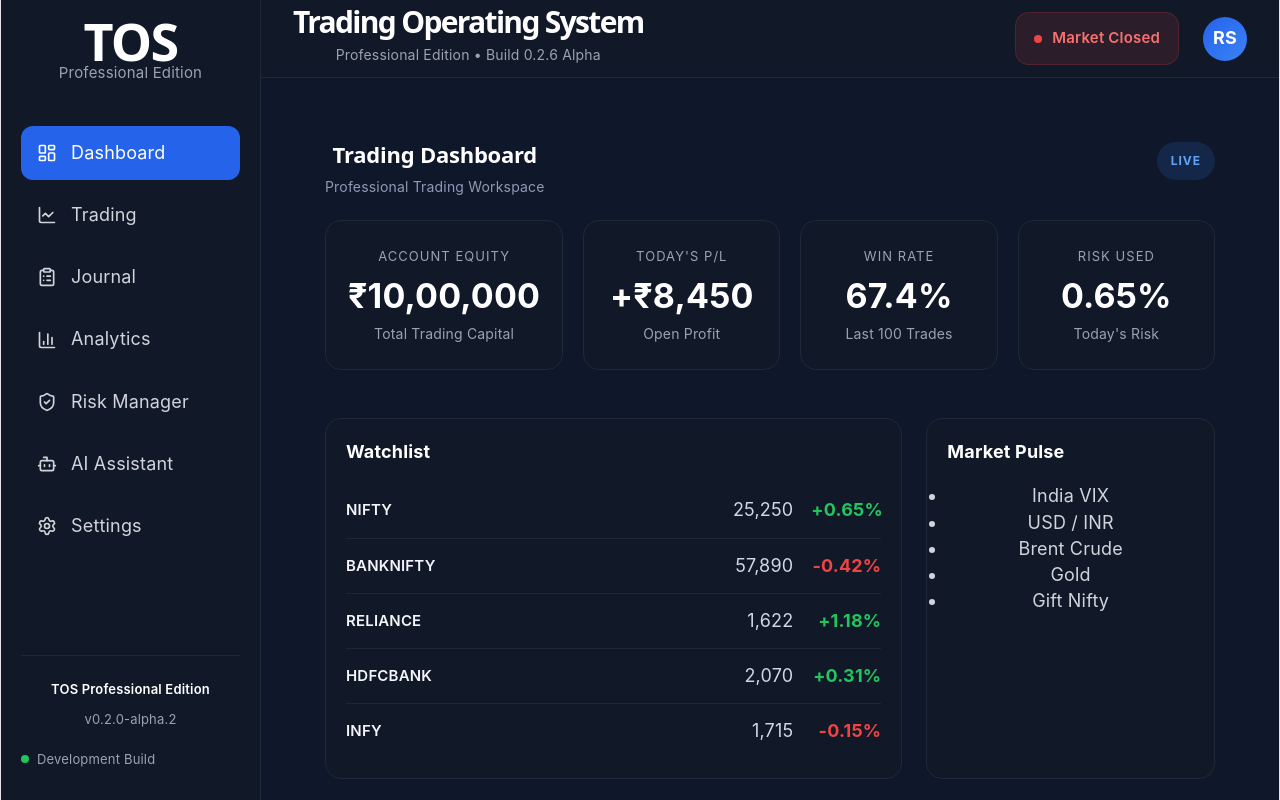
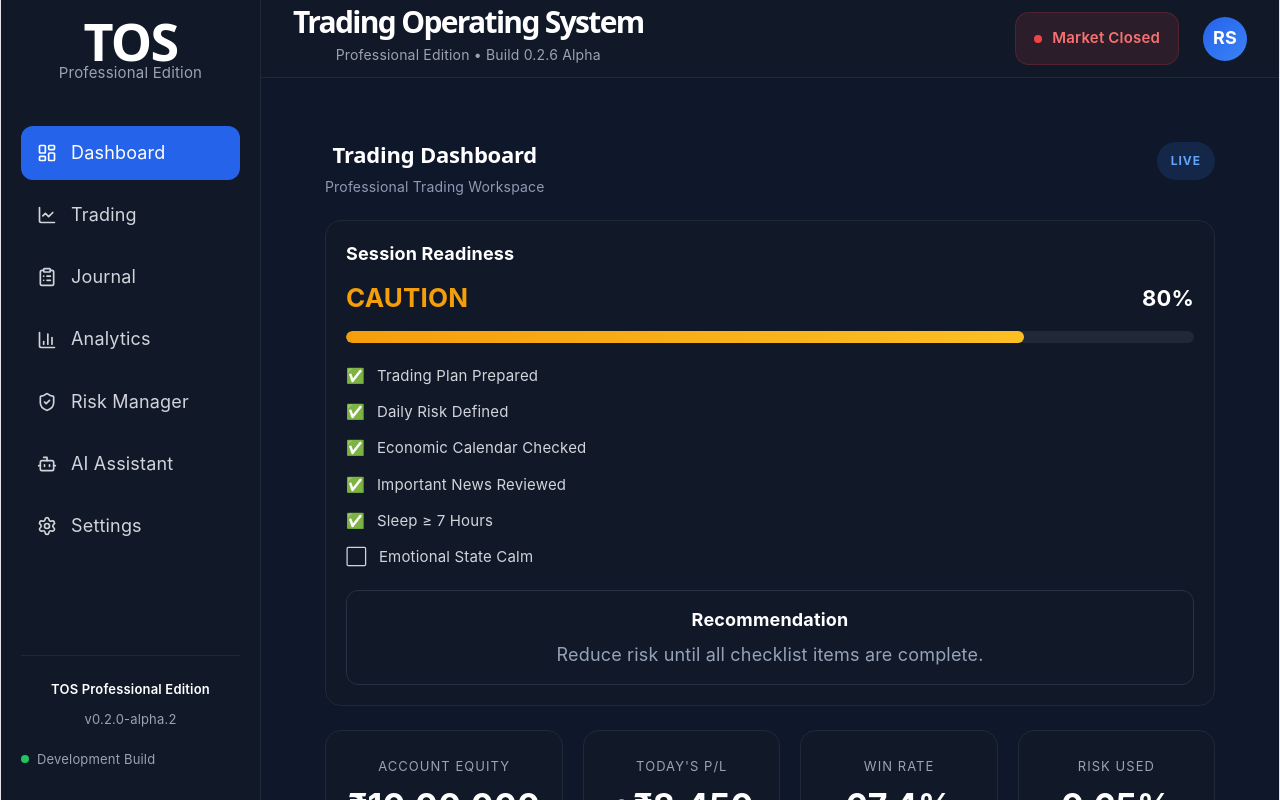
Before and after one commit to rajeshsingh437/tos-professional-edition, a React (Vite) app: page / in a window 1280 px wide. Built offline with nearby package versions, Linux system fonts and the light colour scheme.

Commit message:
Build 0.3.0 - Session Readiness Engine

```diff
--- /dev/null
+++ b/src/components/common/ProgressBar.tsx
@@ -0,0 +1,42 @@
+interface ProgressBarProps {
+  value: number;
+  max?: number;
+  label?: string;
+  showPercentage?: boolean;
+}
+
+export default function ProgressBar({
+  value,
+  max = 100,
+  label,
+  showPercentage = true,
+}: ProgressBarProps) {
+  const percentage = Math.min(Math.max((value / max) * 100, 0), 100);
+
+  const getStatusClass = () => {
+    if (percentage >= 90) return "progress-success";
+    if (percentage >= 70) return "progress-warning";
+    return "progress-danger";
+  };
+
+  return (
+    <div className="progress-wrapper">
+      {(label || showPercentage) && (
+        <div className="progress-header">
+          {label && <span className="progress-label">{label}</span>}
+
+          {showPercentage && (
+            <span className="progress-value">{Math.round(percentage)}%</span>
+          )}
+        </div>
+      )}
+
+      <div className="progress-track">
+        <div
+          className={`progress-fill ${getStatusClass()}`}
+          style={{ width: `${percentage}%` }}
+        />
+      </div>
+    </div>
+  );
+}
--- /dev/null
+++ b/src/components/dashboard/SessionReadiness.tsx
@@ -0,0 +1,50 @@
+import Panel from "../common/Panel";
+import ProgressBar from "../common/ProgressBar";
+
+import { sessionChecklist } from "../../constants/sessionChecklist";
+import { calculateReadiness } from "../../utils/readinessEngine";
+
+export default function SessionReadiness() {
+  const result = calculateReadiness(sessionChecklist);
+
+  const getStatusColor = () => {
+    switch (result.status) {
+      case "GO":
+        return "#22c55e";
+      case "CAUTION":
+        return "#f59e0b";
+      default:
+        return "#ef4444";
+    }
+  };
+
+  return (
+    <Panel title="Session Readiness">
+      <div className="session-readiness">
+        <div className="readiness-status">
+          <span className="status-text" style={{ color: getStatusColor() }}>
+            {result.status}
+          </span>
+
+          <span className="readiness-score">{result.score}%</span>
+        </div>
+
+        <ProgressBar value={result.score} showPercentage={false} />
+
+        <div className="checklist">
+          {sessionChecklist.map((item) => (
+            <div key={item.id} className="check-item">
+              <span>{item.completed ? "✅" : "⬜"}</span>
+              <span>{item.title}</span>
+            </div>
+          ))}
+        </div>
+
+        <div className="recommendation-box">
+          <h4>Recommendation</h4>
+          <p>{result.recommendation}</p>
+        </div>
+      </div>
+    </Panel>
+  );
+}
--- /dev/null
+++ b/src/constants/sessionChecklist.ts
@@ -0,0 +1,45 @@
+export interface ChecklistItem {
+  id: number;
+  title: string;
+  completed: boolean;
+  weight: number;
+}
+
+export const sessionChecklist: ChecklistItem[] = [
+  {
+    id: 1,
+    title: "Trading Plan Prepared",
+    completed: true,
+    weight: 20,
+  },
+  {
+    id: 2,
+    title: "Daily Risk Defined",
+    completed: true,
+    weight: 20,
+  },
+  {
+    id: 3,
+    title: "Economic Calendar Checked",
+    completed: true,
+    weight: 15,
+  },
+  {
+    id: 4,
+    title: "Important News Reviewed",
+    completed: true,
+    weight: 15,
+  },
+  {
+    id: 5,
+    title: "Sleep ≥ 7 Hours",
+    completed: true,
+    weight: 10,
+  },
+  {
+    id: 6,
+    title: "Emotional State Calm",
+    completed: false,
+    weight: 20,
+  },
+];
--- a/src/pages/Dashboard/Dashboard.tsx
+++ b/src/pages/Dashboard/Dashboard.tsx
@@ -2,9 +2,10 @@ import MarketRow from "../../components/common/MarketRow";
 import Panel from "../../components/common/Panel";
 import SectionHeader from "../../components/common/SectionHeader";
 import StatCard from "../../components/common/StatCard";
+import SessionReadiness from "../../components/dashboard/SessionReadiness";
 
 import { dashboardStats } from "../../constants/dashboardData";
-import { marketPulse, tradingNotes } from "../../constants/dashboardLists";
+import { marketPulse } from "../../constants/dashboardLists";
 
 export default function Dashboard() {
   return (
@@ -15,11 +16,19 @@ export default function Dashboard() {
         action="LIVE"
       />
 
+      {/* ======================================================
+          SESSION READINESS
+      ======================================================= */}
+
+      <div style={{ marginBottom: "24px" }}>
+        <SessionReadiness />
+      </div>
+
+      {/* ======================================================
+          KPI CARDS
+      ======================================================= */}
+
       <div className="dashboard-grid">
-        {/* ======================================================
-            KPI CARDS
-        ======================================================= */}
-
         <div className="kpi-grid">
           {dashboardStats.map((stat) => (
             <StatCard
@@ -77,16 +86,17 @@ export default function Dashboard() {
             </ul>
           </Panel>
 
-          <Panel title="Trading Notes">
-            <ul>
-              {tradingNotes.map((item) => (
-                <li key={item}>{item}</li>
-              ))}
-            </ul>
+          <Panel title="Recent Trades">
+            <p>No trades today.</p>
           </Panel>
 
-          <Panel title="Recent Trades">
-            <p>No trades today.</p>
+          <Panel title="Today's Mission">
+            <ul>
+              <li>✅ Protect Capital</li>
+              <li>✅ Follow Trading Plan</li>
+              <li>✅ Respect Stop Loss</li>
+              <li>✅ No Impulsive Re-entry</li>
+            </ul>
           </Panel>
         </div>
       </div>
--- a/src/styles/dashboard.css
+++ b/src/styles/dashboard.css
@@ -313,3 +313,125 @@
 .status-badge.info .status-dot {
   background: #3b82f6;
 }
+/* ==========================================================
+   PROGRESS BAR
+========================================================== */
+
+.progress-wrapper {
+  display: flex;
+  flex-direction: column;
+  gap: 8px;
+}
+
+.progress-header {
+  display: flex;
+  justify-content: space-between;
+  align-items: center;
+}
+
+.progress-label {
+  color: #cbd5e1;
+  font-size: 14px;
+  font-weight: 500;
+}
+
+.progress-value {
+  color: #ffffff;
+  font-size: 14px;
+  font-weight: 700;
+}
+
+.progress-track {
+  width: 100%;
+  height: 12px;
+
+  background: #1f2937;
+
+  border-radius: 999px;
+
+  overflow: hidden;
+}
+
+.progress-fill {
+  height: 100%;
+
+  border-radius: inherit;
+
+  transition: width 0.4s ease;
+}
+
+.progress-success {
+  background: linear-gradient(90deg, #22c55e, #4ade80);
+}
+
+.progress-warning {
+  background: linear-gradient(90deg, #f59e0b, #fbbf24);
+}
+
+.progress-danger {
+  background: linear-gradient(90deg, #ef4444, #f87171);
+}
+/* ==========================================================
+   SESSION READINESS
+========================================================== */
+
+.session-readiness {
+  display: flex;
+  flex-direction: column;
+  gap: 20px;
+}
+
+.readiness-status {
+  display: flex;
+  justify-content: space-between;
+  align-items: center;
+}
+
+.status-text {
+  font-size: 26px;
+  font-weight: 700;
+}
+
+.readiness-score {
+  font-size: 22px;
+  font-weight: 700;
+  color: white;
+}
+
+.checklist {
+  display: flex;
+  flex-direction: column;
+  gap: 10px;
+}
+
+.check-item {
+  display: flex;
+  gap: 12px;
+  align-items: center;
+
+  color: #d1d5db;
+
+  font-size: 15px;
+}
+
+.recommendation-box {
+  background: #111827;
+
+  border: 1px solid #273244;
+
+  border-radius: 12px;
+
+  padding: 16px;
+}
+
+.recommendation-box h4 {
+  margin-bottom: 8px;
+
+  color: white;
+}
+
+.recommendation-box p {
+  color: #94a3b8;
+
+  line-height: 1.5;
+}
--- /dev/null
+++ b/src/utils/readinessEngine.ts
@@ -0,0 +1,40 @@
+import type { ChecklistItem } from "../constants/sessionChecklist";
+
+export interface ReadinessResult {
+  score: number;
+  status: "GO" | "CAUTION" | "STOP";
+  recommendation: string;
+}
+
+export function calculateReadiness(
+  checklist: ChecklistItem[],
+): ReadinessResult {
+  const totalWeight = checklist.reduce((sum, item) => sum + item.weight, 0);
+
+  const completedWeight = checklist.reduce(
+    (sum, item) => (item.completed ? sum + item.weight : sum),
+    0,
+  );
+
+  const score = Math.round((completedWeight / totalWeight) * 100);
+
+  let status: "GO" | "CAUTION" | "STOP";
+  let recommendation = "";
+
+  if (score >= 90) {
+    status = "GO";
+    recommendation = "Proceed with your planned position size.";
+  } else if (score >= 70) {
+    status = "CAUTION";
+    recommendation = "Reduce risk until all checklist items are complete.";
+  } else {
+    status = "STOP";
+    recommendation = "Complete your preparation before trading.";
+  }
+
+  return {
+    score,
+    status,
+    recommendation,
+  };
+}
```
